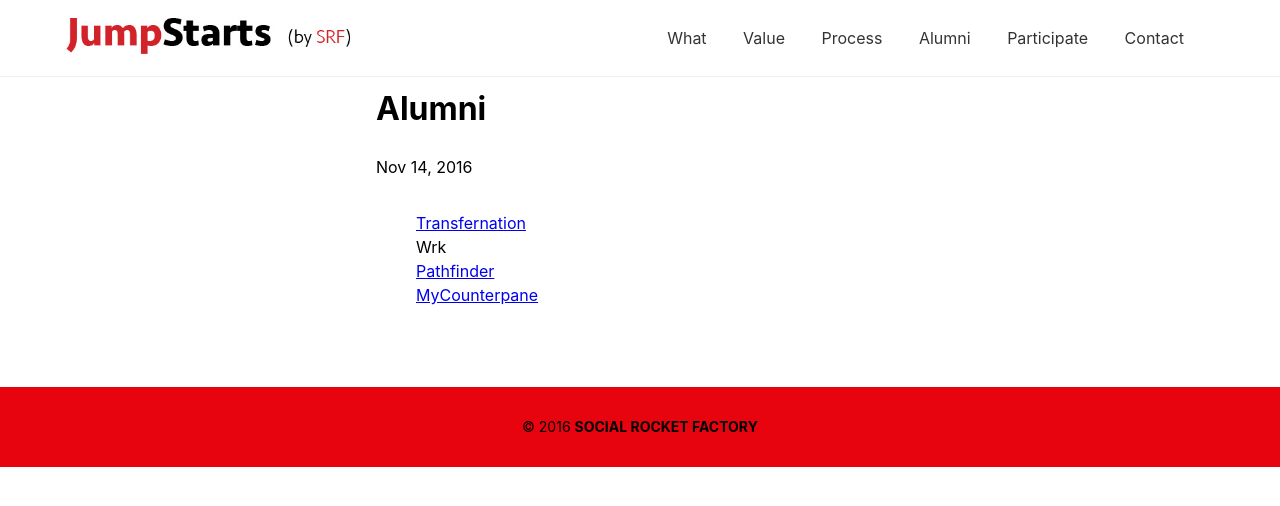
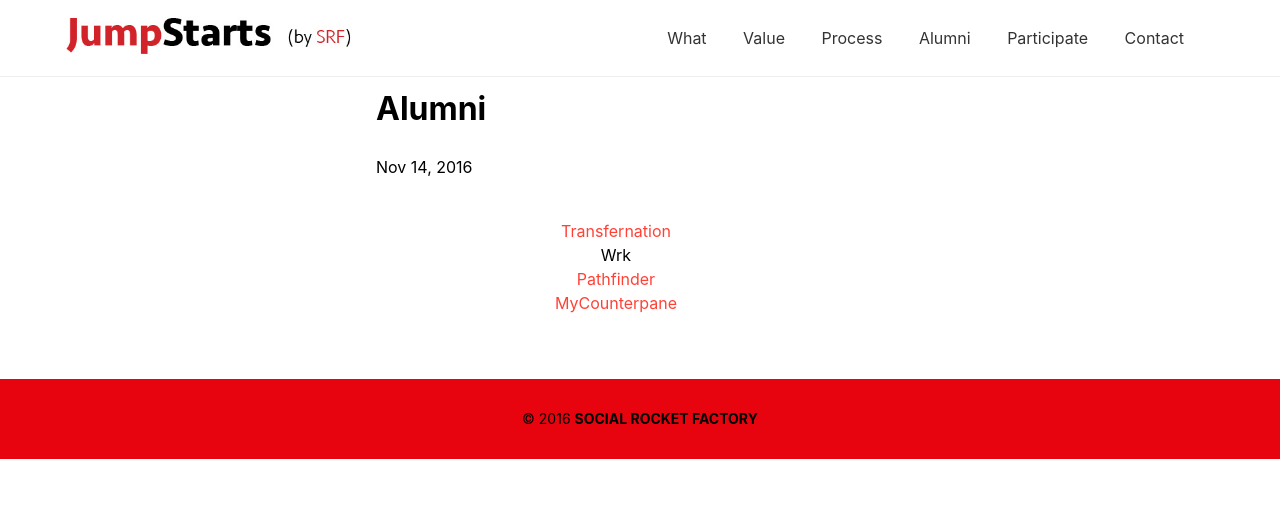
Before and after one commit to aaronergreen/jumpstarts, a Jekyll site: the page built from _about/alumni.md, in a window 1280 px wide. Shown: the top 506 px of the page. Built offline with Jekyll 4.4.1, drawn with Linux system fonts in a browser that asks for light colours.

Commit message:
di tc alumni

```diff
--- a/_about/alumni.md
+++ b/_about/alumni.md
@@ -3,17 +3,17 @@
 date: '2016-11-14 14:35:02'
 order: 4
 ---
-<ul class="list dib">
+<ul class="list di ml0 center tc">
  <li>
-   <a href="http://transfernation.org/">Transfernation</a>
+   <a href="http://transfernation.org/" class="link underline-hover red">Transfernation</a>
  </li>
  <li>
    Wrk
  </li>
  <li>
-   <a href="https://www.pathfinder.vet/">Pathfinder</a>
+   <a href="https://www.pathfinder.vet/" class="link underline-hover red">Pathfinder</a>
  </li>
  <li>
-   <a href="http://www.mycounterpane.com/">MyCounterpane</a>
+   <a href="http://www.mycounterpane.com/" class="link underline-hover red">MyCounterpane</a>
  </li>
 </ul>
```
